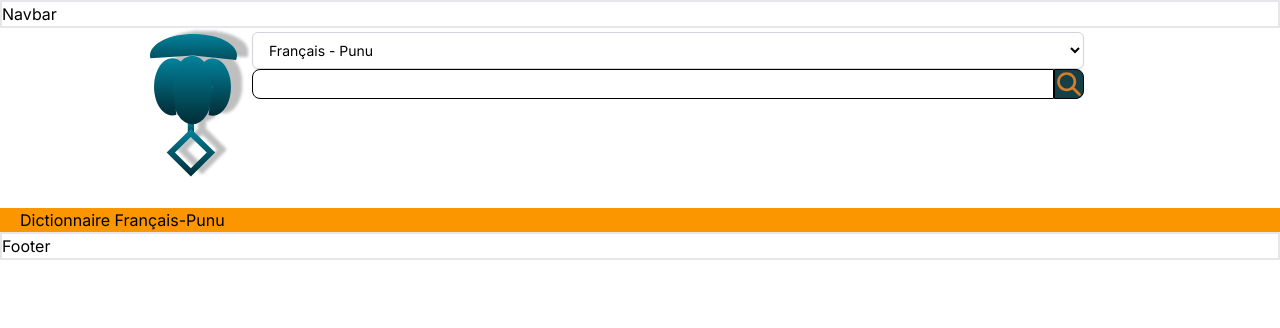
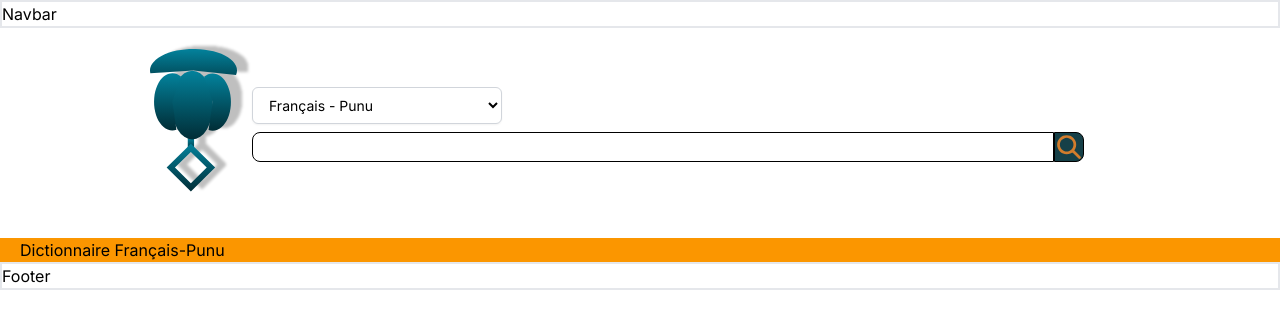
Before and after one commit to franckdarren/mbulu, a Next.js app: page /dictionnaire in a window 1280 px wide. Shown: the top 328 px of the page. Built offline with nearby package versions, Linux system fonts and the light colour scheme.

Commit message:
modification

```diff
--- a/app/dictionnaire/page.js
+++ b/app/dictionnaire/page.js
@@ -8,7 +8,7 @@ export default function PageDictionnaire() {
         <main className="">
             <Navbar />
 
-            <div className="flex flex-row">
+            <div className="flex flex-row py-[15px]">
                 <Image
                 src="/assets/Group 1.svg"
                 alt="logo"
@@ -16,9 +16,9 @@ export default function PageDictionnaire() {
                 height={168}
                 className="ml-[25px] md:ml-[150px]"
                 />
-                <div className="md:w-[65%]">
+                <div className="md:w-[65%] mt-[40px]">
                 <div>
-                    <select id="dropdown" name="dropdown" class="mt-1 block w-full py-2 px-3 border border-gray-300 bg-white rounded-md shadow-sm focus:outline-none focus:ring-indigo-500 focus:border-indigo-500 sm:text-sm">
+                    <select id="dropdown" name="dropdown" className="mt-1 block w-[250px] py-2 px-3 border border-gray-300 bg-white rounded-md shadow-sm focus:outline-none focus:ring-indigo-500 focus:border-indigo-500 sm:text-sm max-sm:w-[150px] mb-2">
                         <option>Français - Punu</option>
                         <option>Françcais - Fang</option>
                         <option> Français - Myene</option>
--- a/app/page.js
+++ b/app/page.js
@@ -74,7 +74,7 @@ const Section3= () => {
 
 const SectionCard = () => {
   return (
-    <div>
+    <div className="md: mt-[170px] md:mb-[100px]">
       <h1 className="text-center text-[16px] font-normal md:text-[20px] md:font-normal md: my-[25px]">Choisir la langue</h1>
       <div className="flex flex-col items-center mt-[10px] mb-[10px] md:flex md:flex-row md:items-center md:justify-center md:gap-[15px]">
 
```
